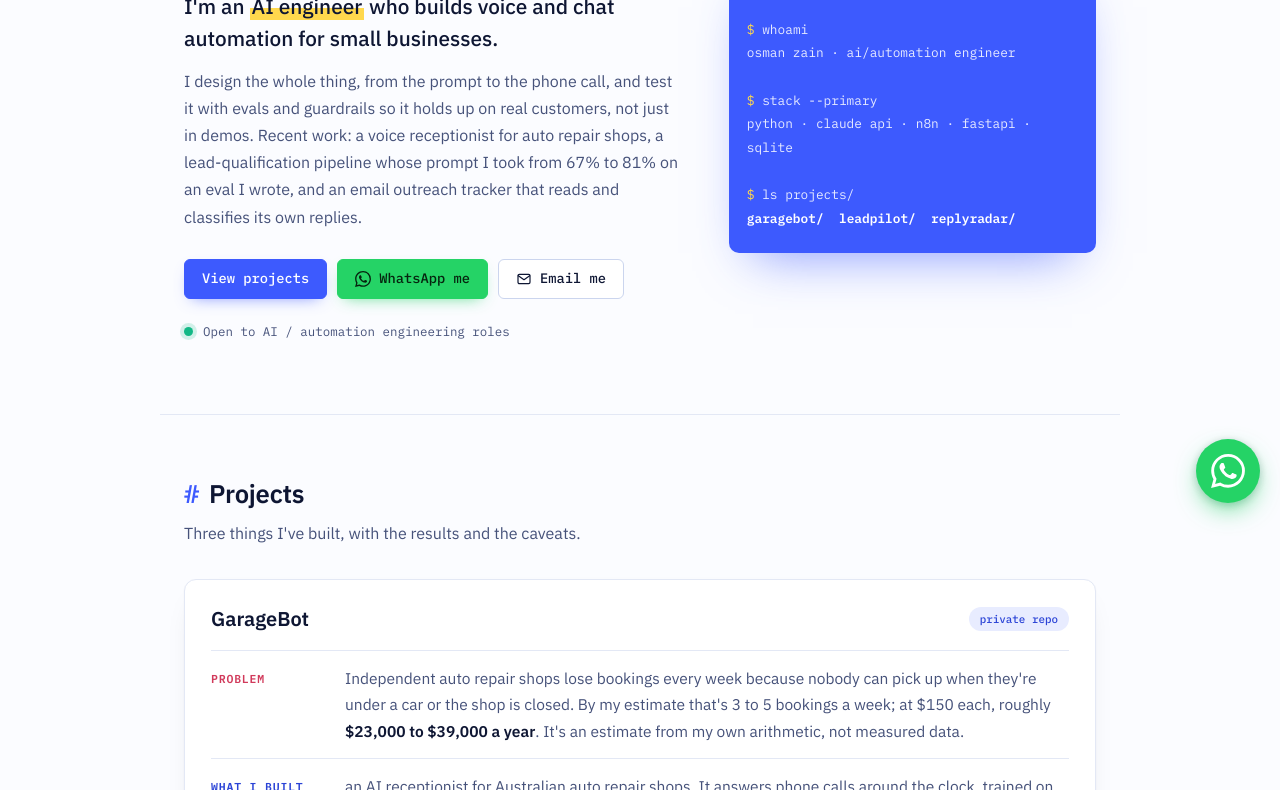
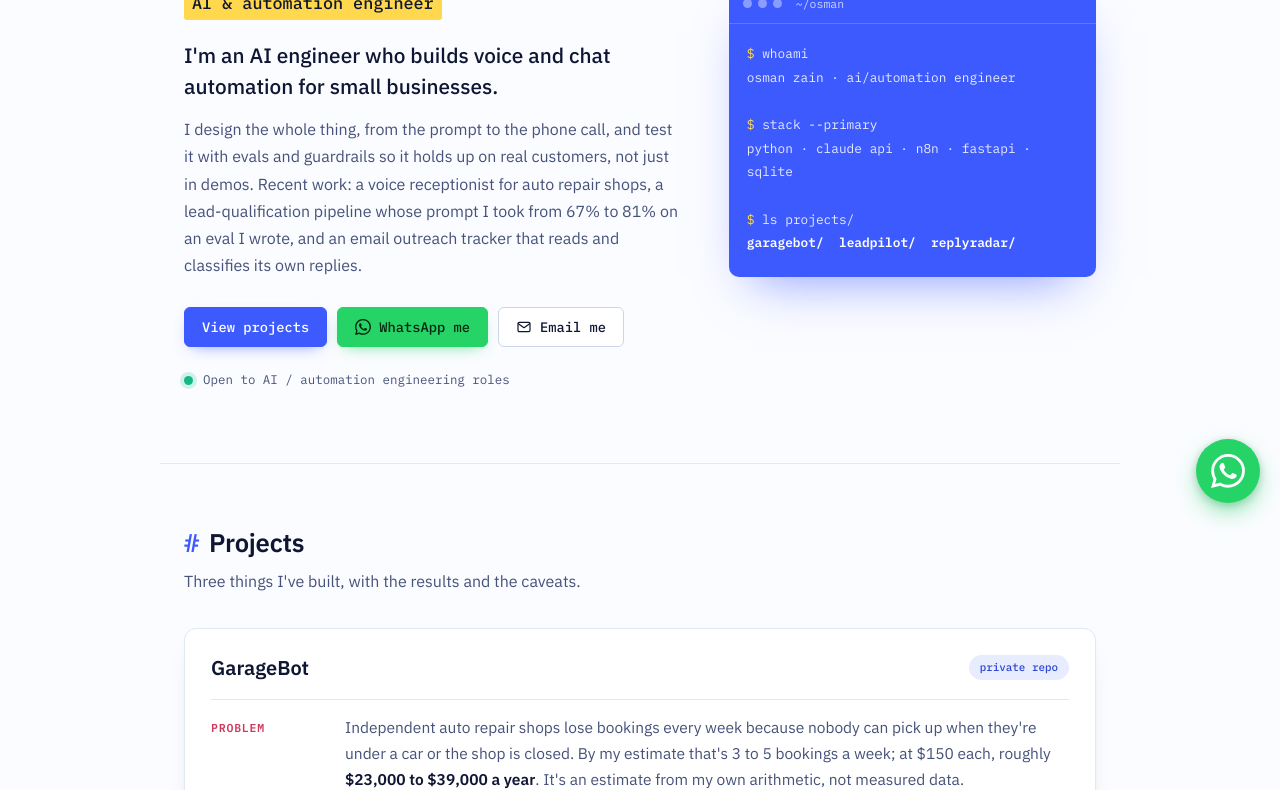
Before and after one commit to shah9879/osmanzain-site, a plain HTML site: page index.html in a window 1280 px wide. Shown: the part 277-1067 px from the top of the page. Drawn offline with Linux system fonts and the light colour scheme.

Commit message:
Restore yellow role tag under the name
Co-Authored-By: Claude Sonnet 5 <noreply@anthropic.com>

```diff
--- a/index.html
+++ b/index.html
@@ -42,7 +42,8 @@
     <div class="hero-copy">
       <p class="hello mono">&gt; hello, world.</p>
       <h1>Osman Zain</h1>
-      <p class="lead">I'm an <mark>AI engineer</mark> who builds voice and chat automation for small businesses.</p>
+      <p class="role mono">AI &amp; automation engineer</p>
+      <p class="lead">I'm an AI engineer who builds voice and chat automation for small businesses.</p>
       <p class="bio">I design the whole thing, from the prompt to the phone call, and test it with evals and guardrails so it holds up on real customers, not just in demos. Recent work: a voice receptionist for auto repair shops, a lead-qualification pipeline whose prompt I took from 67% to 81% on an eval I wrote, and an email outreach tracker that reads and classifies its own replies.</p>
       <div class="cta">
         <a class="btn" href="#projects">View projects</a>
--- a/styles.css
+++ b/styles.css
@@ -46,9 +46,8 @@ button { font: inherit; color: inherit; }
 .hero { display: grid; grid-template-columns: 1.15fr .85fr; gap: 48px; align-items: center; padding-block: 88px 72px; }
 .hello { color: var(--accent-2); font-size: .9rem; margin-bottom: 10px; }
 h1 { font: 700 clamp(2.7rem, 6.4vw, 4.3rem)/1.03 var(--sans); letter-spacing: -.025em; }
-.lead-unused { display: inline-block; font-size: 1.05rem; color: var(--text); margin-top: 12px; padding: 2px 8px; background: var(--sun); border-radius: 3px; font-weight: 500; }
-.lead { font-size: 1.3rem; line-height: 1.5; font-weight: 500; color: var(--text); margin-top: 16px; max-width: 32rem; }
-.lead mark { background: linear-gradient(transparent 55%, var(--sun) 55%); color: inherit; padding: 0 2px; }
+.role { display: inline-block; font-size: 1.05rem; color: var(--text); margin-top: 12px; padding: 2px 8px; background: var(--sun); border-radius: 3px; font-weight: 500; }
+.lead { font-size: 1.3rem; line-height: 1.5; font-weight: 500; color: var(--text); margin-top: 20px; max-width: 32rem; }
 .bio { color: var(--dim); margin-top: 14px; max-width: 34rem; }
 .cta { display: flex; flex-wrap: wrap; gap: 10px; margin-top: 28px; }
 .btn { display: inline-flex; align-items: center; padding: 11px 17px; border-radius: 6px; background: var(--accent); color: #fff; font: 500 .86rem/1 var(--mono); border: 1px solid var(--accent); box-shadow: 0 6px 16px -8px rgba(61, 90, 254, .7); }
```
